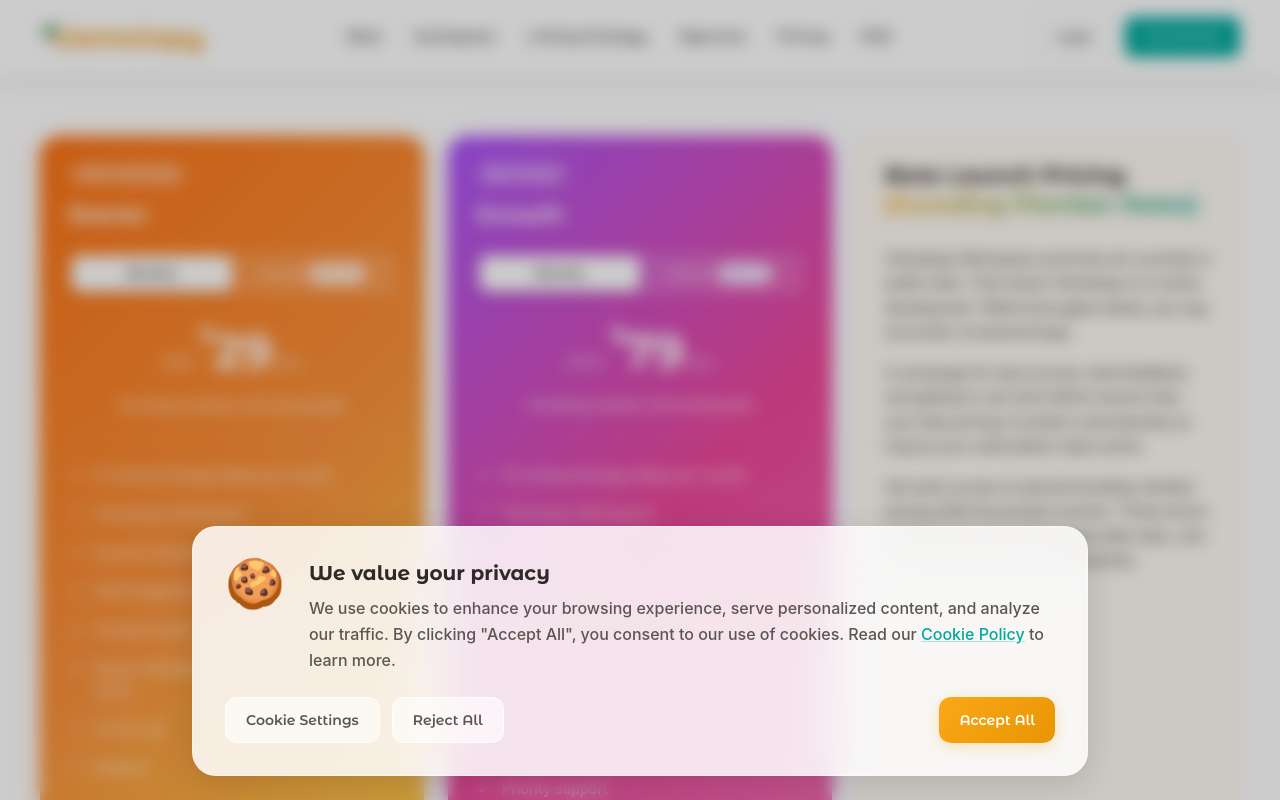
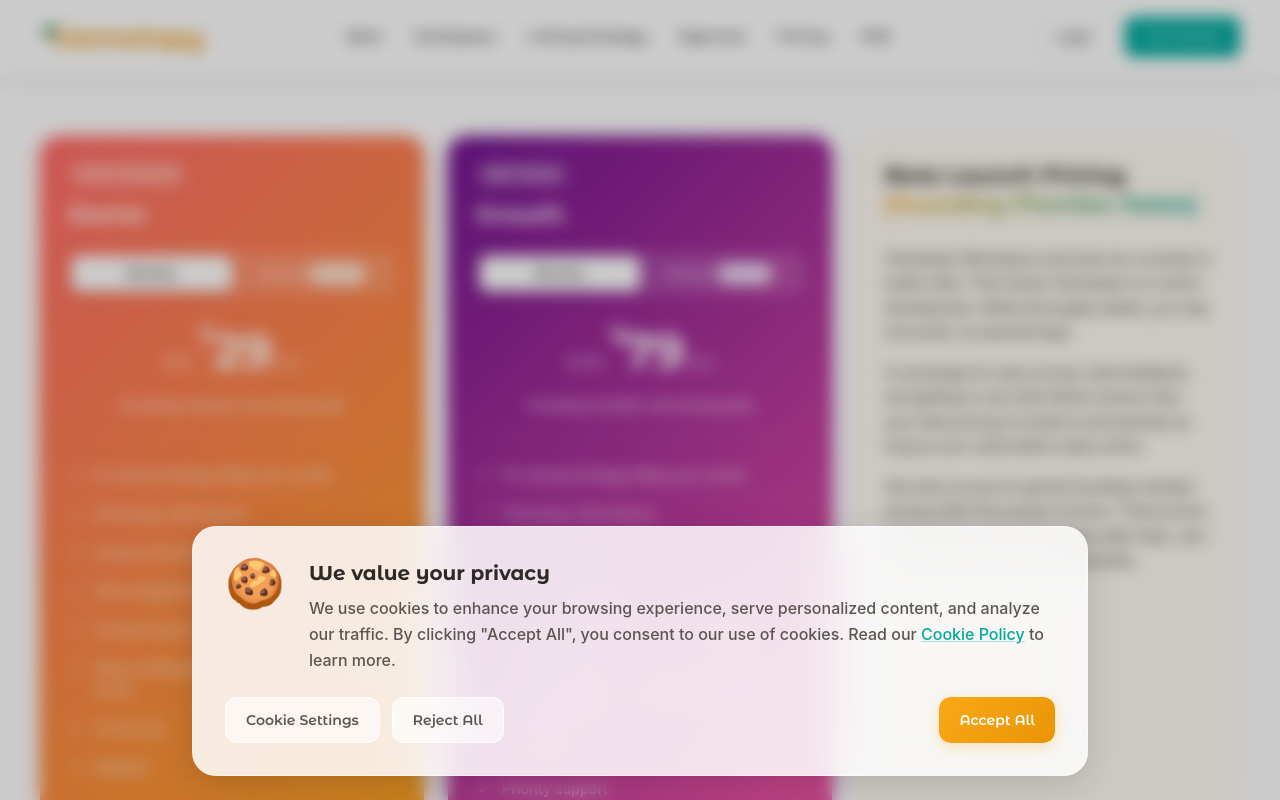
Before and after one commit to jenshannonclemelopy/clemelopy-app, a Next.js app: page /subscribe in a window 1280 px wide. Shown: the top 800 px of the page. Built offline with nearby package versions, Linux system fonts and the light colour scheme; no server answers; a web font is replaced by a local one.

Commit message:
update tailwind

```diff
--- a/app/subscribe/page.tsx
+++ b/app/subscribe/page.tsx
@@ -103,10 +103,10 @@ export default function SubscribePage() {
 
             {/* STARTER PLAN */}
             <div style={{
-              background: 'linear-gradient(135deg, #F97316 0%, #FB923C 50%, #FCD34D 100%)',
+              background: 'linear-gradient(135deg, #ff6b6b 0%, #faa819 100%)',
               borderRadius: '20px',
               overflow: 'hidden',
-              boxShadow: '0 4px 24px rgba(249, 115, 22, 0.25)',
+              boxShadow: '0 4px 24px rgba(255, 107, 107, 0.25)',
               color: 'white',
             }}>
               <div style={{ padding: '24px 28px 20px' }}>
@@ -294,10 +294,10 @@ export default function SubscribePage() {
 
             {/* GROWTH PLAN */}
             <div style={{
-              background: 'linear-gradient(135deg, #A855F7 0%, #EC4899 50%, #F472B6 100%)',
+              background: 'linear-gradient(135deg, #721590 0%, #ff5da7 100%)',
               borderRadius: '20px',
               overflow: 'hidden',
-              boxShadow: '0 4px 24px rgba(168, 85, 247, 0.25)',
+              boxShadow: '0 4px 24px rgba(114, 21, 144, 0.25)',
               color: 'white',
             }}>
               <div style={{ padding: '24px 28px 20px' }}>
```
